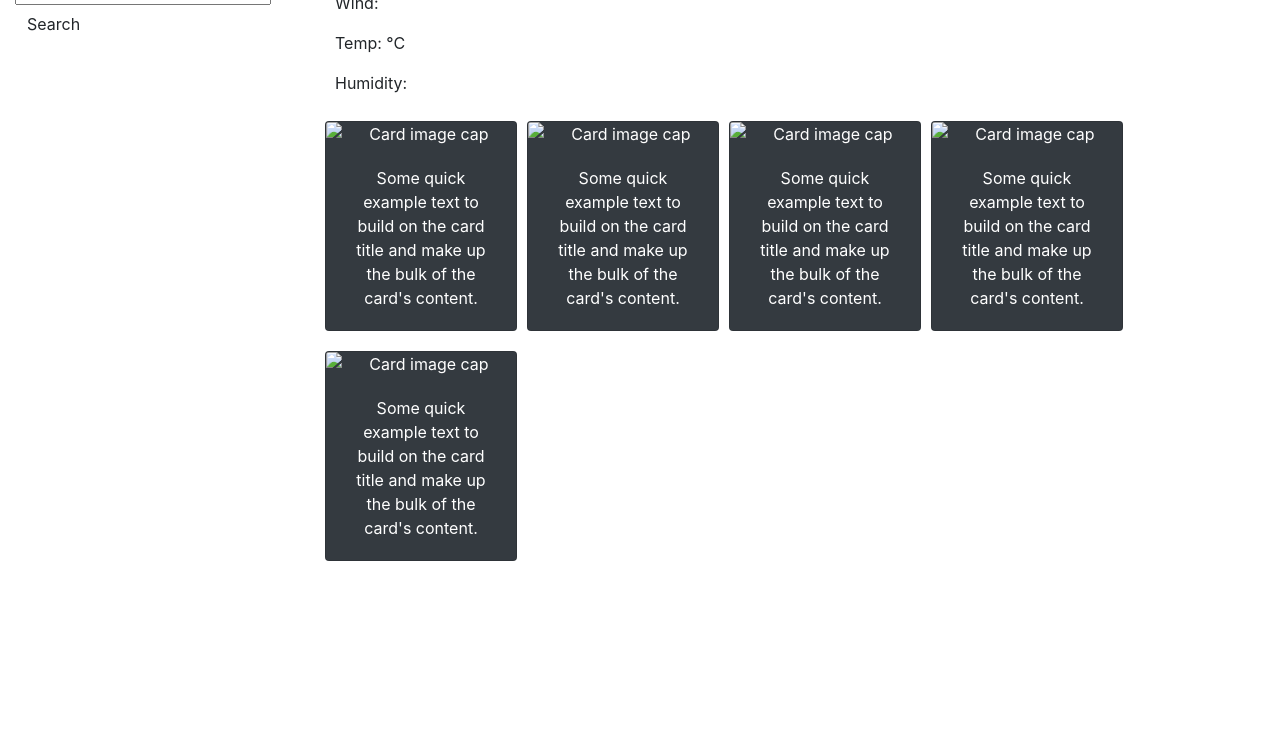
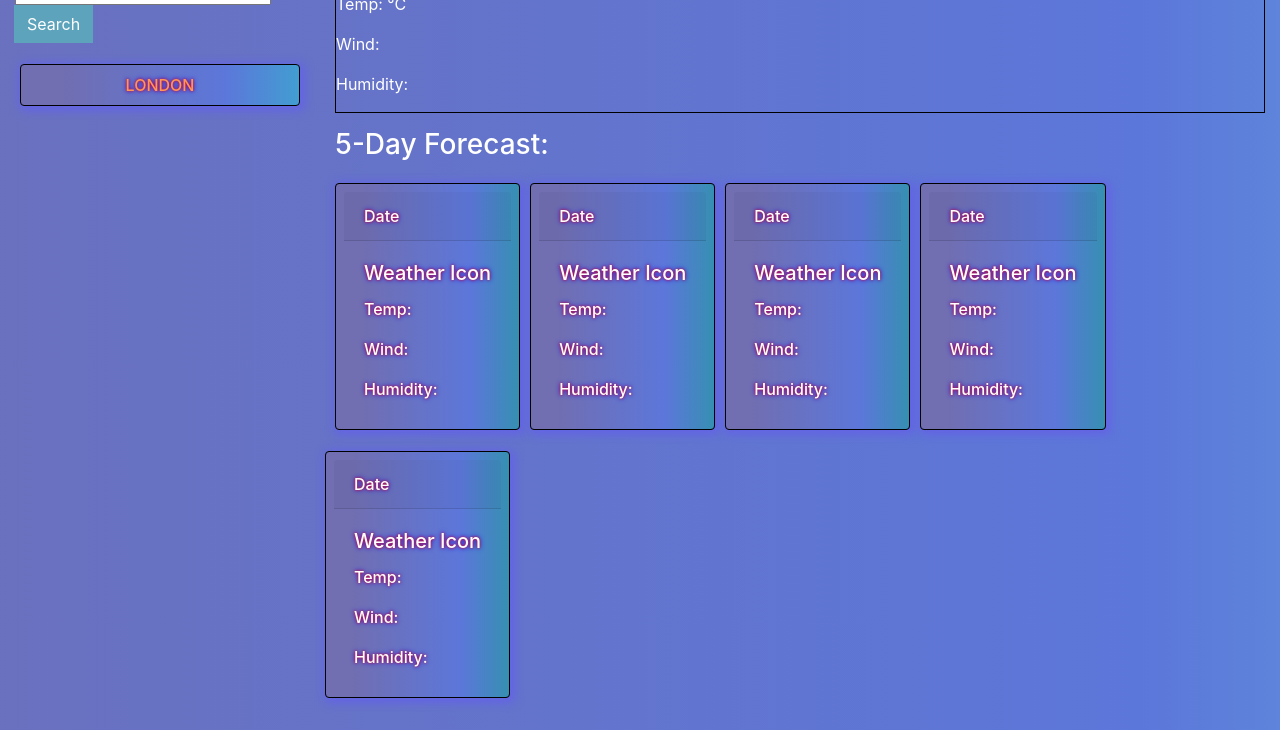
Before and after one commit to BenedictCodesHere/Weather-Dashboard, a plain HTML site: page index.html in a window 1280 px wide. Shown: the part 143-873 px from the top of the page. Before the commit the page ends 800 px from the top, so only its background shows below. Drawn offline with nearby package versions, Linux system fonts and the light colour scheme.

Commit message:
styled the page

```diff
--- a/index.html
+++ b/index.html
@@ -5,10 +5,11 @@
   <meta charset="UTF-8" />
   <meta name="viewport" content="width=device-width, initial-scale=1.0" />
   <meta http-equiv="X-UA-Compatible" content="ie=edge" />
- <!-- <link rel="stylesheet" href="styles/reset.css" /> -->
- <!-- <link rel="stylesheet" href="styles/style.css" /> -->
+ <link rel="stylesheet" href="styles/reset.css" />
+
  <link rel="stylesheet" href="https://stackpath.bootstrapcdn.com/bootstrap/4.3.1/css/bootstrap.min.css" />
   <link rel="stylesheet" href="https://stackpath.bootstrapcdn.com/font-awesome/4.7.0/css/font-awesome.min.css" />
+  <link rel="stylesheet" href="styles/style.css" />
   <title>Weather Dashboard</title>
 </head>
 
@@ -43,38 +44,60 @@
 
       <div class="col-lg-9 pb-3">
         <section id="today" class="mt-3" role="region" aria-live="polite">
-          <h2>Placeholder (City Name)</h2>
-          <p>Wind: </p>
-          <p>Temp: <span></span>°C</p>
-          <p>Humidity: </p>
+          <h2>(City Name)(Weather Icon)</h2>
+          <p>Temp: <span> <!-- Update with response.temp --></span>°C</p>
+          <p>Wind: <!-- Update with response.wind --> </p>
+          <p>Humidity:  <!-- Update with response.humidity --></p>
         </section>
+        <h3>5-Day Forecast:</h3>
+        <section id="forecast" class="row mt-3 " role="region" aria-live="polite">
+              <div class="card text-white bg-dark mb-3 " style="max-width: 12rem; margin: 5px">
+              <div class="card-header">Date</div>
+              <div class="card-body">
+                <h5 class="card-title">Weather Icon</h5>
+                <p class="card-text">Temp: </p>
+                <p class="card-text">Wind: </p>
+                <p class="card-text">Humidity: </p>
+              </div>
+            </div>
+            <div class="card text-white bg-dark mb-3 " style="max-width: 12rem; margin: 5px">
+              <div class="card-header">Date</div>
+              <div class="card-body">
+                <h5 class="card-title">Weather Icon</h5>
+                <p class="card-text">Temp: </p>
+                <p class="card-text">Wind: </p>
+                <p class="card-text">Humidity: </p>
+              </div>
+            </div>
+            <div class="card text-white bg-dark mb-3 " style="max-width: 12rem; margin: 5px">
+              <div class="card-header">Date</div>
+              <div class="card-body">
+                <h5 class="card-title">Weather Icon</h5>
+                <p class="card-text">Temp: </p>
+                <p class="card-text">Wind: </p>
+                <p class="card-text">Humidity: </p>
+              </div>
+            </div>
+            <div class="card text-white bg-dark mb-3 " style="max-width: 12rem; margin: 5px">
+              <div class="card-header">Date</div>
+              <div class="card-body">
+                <h5 class="card-title">Weather Icon</h5>
+                <p class="card-text">Temp: </p>
+                <p class="card-text">Wind: </p>
+                <p class="card-text">Humidity: </p>
+              </div>
+            </div>
+            <div class="card text-white bg-dark mb-3 " style="max-width: 12rem; margin: 5px">
+              <div class="card-header">Date</div>
+              <div class="card-body">
+                <h5 class="card-title">Weather Icon</h5>
+                <p class="card-text">Temp: </p>
+                <p class="card-text">Wind: </p>
+                <p class="card-text">Humidity: </p>
+               </div>
+              </div>
 
-        <section id="forecast" class="row mt-3" role="region" aria-live="polite">
-          <div class="card  bg-dark text-white text-center" style="width: 12rem; margin: 10px 5px;">
-            <img class="card-img-top" src="..." alt="Card image cap">
-            <div class="card-body">
-              <p class="card-text">Some quick example text to build on the card title and make up the bulk of the card's content.</p>
-            </div>
-          </div><div class="card bg-dark text-white text-center" style="width: 12rem; margin: 10px 5px;">
-            <img class="card-img-top" src="..." alt="Card image cap">
-            <div class="card-body">
-              <p class="card-text">Some quick example text to build on the card title and make up the bulk of the card's content.</p>
-            </div>
-          </div><div class="card  bg-dark text-white text-center" style="width: 12rem; margin: 10px 5px;">
-            <img class="card-img-top" src="..." alt="Card image cap">
-            <div class="card-body  bg-dark text-white text-center">
-              <p class="card-text">Some quick example text to build on the card title and make up the bulk of the card's content.</p>
-            </div>
-          </div><div class="card  bg-dark text-white text-center" style="width: 12rem; margin: 10px 5px;">
-            <img class="card-img-top" src="..." alt="Card image cap">
-            <div class="card-body ">
-              <p class="card-text">Some quick example text to build on the card title and make up the bulk of the card's content.</p>
-            </div>
-          </div><div class="card  bg-dark text-white text-center" style="width: 12rem; margin: 10px 5px;">
-            <img class="card-img-top" src="..." alt="Card image cap">
-            <div class="card-body">
-              <p class="card-text">Some quick example text to build on the card title and make up the bulk of the card's content.</p>
-            </div>
+
           </div>
         </section>
 
--- a/script.js
+++ b/script.js
@@ -0,0 +1,27 @@
+'https://api.openweathermap.org/data/2.5/forecast?lat={lat}&lon={lon}&appid=f2e440a79117f6995bf30b0b003b5680'
+var queryURL = 'https://api.openweathermap.org/geo/1.0/direct?q={city name},{state code},{country code}&limit={limit}&appid={f2e440a79117f6995bf30b0b003b5680}'
+
+console.log('Hello World');
+
+
+var button = $('<button>');
+$(button).addClass('btn btn-styled')
+$(button).text('LONDON');
+$(button).appendTo('.list-group');
+
+$('.form').on('submit', function(event) {
+    event.preventDefault();
+    alert('hey');
+})
+
+$('#search-button').on('click', function(event) {
+event.preventDefault();
+var formInput = $('.form-input').val();
+var buttonText = formInput.trim().toUpperCase();
+console.log(buttonText);
+var newBtn = $('<button>');
+newBtn.appendTo('.list-group');
+newBtn.text(buttonText);
+newBtn.addClass('btn-styled');
+$('.form-input').val('');
+})
--- a/styles/style.css
+++ b/styles/style.css
@@ -0,0 +1,111 @@
+:root {
+    --gradient-std: linear-gradient(
+        90deg,
+        rgb(113, 110, 177) 4%,
+         rgb(92, 119, 218) 21%,
+          rgba(44, 184, 212, 0.719) 30%,
+          rgba(111, 231, 255, 0.925) 40%,
+          rgba(214, 248, 255, 0.959) 50%,
+          rgba(111, 231, 255, 0.925) 60%,
+          rgba(44, 184, 212, 0.719) 70%,
+          rgb(127, 152, 245) 79%,
+          rgb(113, 110, 177) 96%
+    );
+    --gradient-hov: linear-gradient(
+        90deg,
+        rgb(54, 47, 173) 4%,
+         rgba(9,34,121,1) 21%,
+          rgba(44, 184, 212, 0.719) 30%,
+          rgba(86, 252, 183, 0.719) 40%,
+          rgba(111, 231, 255, 0.925) 40%,
+          rgba(224, 250, 255, 0.959) 50%,
+          rgba(111, 231, 255, 0.925) 60%,
+          rgba(44, 184, 212, 0.719) 70%,
+          rgba(86, 252, 183, 0.719) 60%,
+          rgba(9,34,121,1) 21%,
+          rgb(54, 47, 173) 4%
+    );
+    --time-fn: linear;
+}
+
+@keyframes bg-animation {
+    0% {background-position: left
+    }
+    100% {
+        background-position:right;
+    }
+}
+
+body {
+    background-image: var(--gradient-std);
+    background-size: 800%;
+    animation: bg-animation 45s infinite;
+    color: rgb(255, 255, 255);
+
+}
+#search-button {
+    color: white;
+    background: rgb(93, 163, 187);
+}
+#search-button:hover {
+    color: white;
+    background: rgb(100, 100, 228);
+}
+
+#today {
+    border: 1px solid black;
+}
+
+h3 {
+    margin-top: 15px;
+}
+
+/* .weather-hr {
+    border: 1px solid black;
+} */
+
+h1 {
+    background-image: var(--gradient-std);
+    background-size: 400%;
+    animation: bg-animation 15s infinite alternate;
+}
+.btn-styled, .card {
+    border: 1px solid black;
+    padding: 0.5em;
+    margin: 5px;
+    box-shadow: 2px 2px 9px 3px rgb(100, 100, 228);
+    color: rgb(255, 149, 87);
+    font-weight: 500;
+    background-image: var(--gradient-std);
+    background-size: 350%;
+    opacity: 1;
+    background-position: left;
+    transition-duration: 0.5s;
+    transition-property: background-position, opacity, color, font-weight, font-size;
+    transition-timing-function: var(--time-fn);
+    text-shadow: 0 0 3px #FF0000, 0 0 5px #0000FF;
+    font-size: 1em;
+
+}
+
+.card:focus, .card:hover, .btn-styled:hover, .btn-styled:focus {
+    border: 1px solid black;
+    box-shadow: -3px -3px 9px 4px rgb(100, 228, 200);
+    background-position: top;
+    color: rgba(248, 190, 81, 0.884);
+    opacity: 1;
+    font-weight: 700;
+    font-size: 1.1em;
+
+
+}
+
+.card:first-of-type {
+    margin-left: 15px !important;
+}
+
+
+.btn-styled:active {
+    background-color: rgb(224, 240, 11) !important;
+    transition: 1s linear;
+}
```
